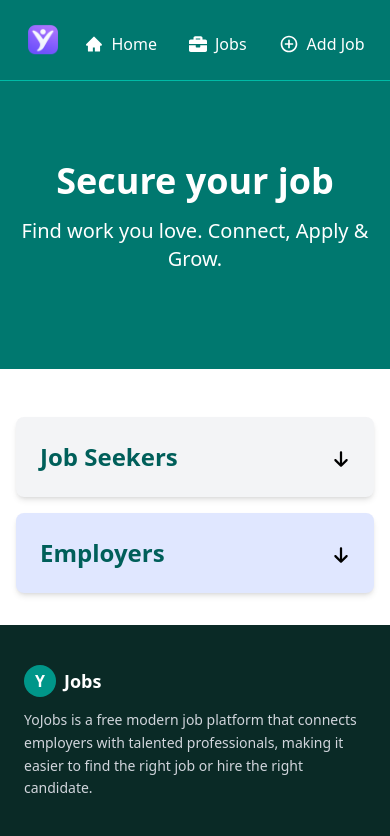
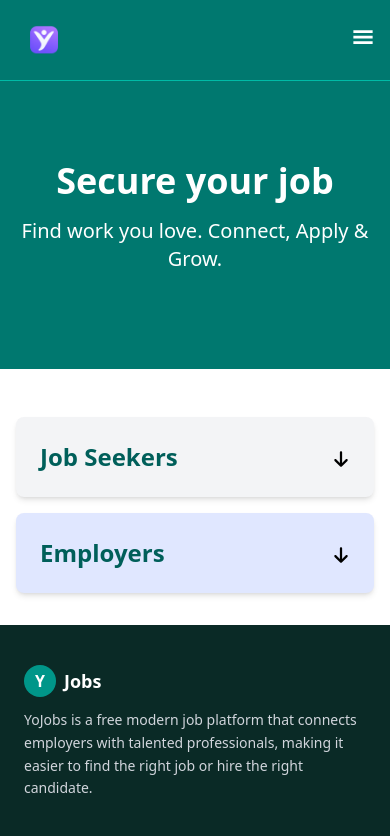
Before and after one commit to Mugwena14/YoJobs, a React (Vite) app: page / in a window 390 px wide. Shown: the top 836 px of the page. Built offline with nearby package versions, Linux system fonts and the light colour scheme.

Commit message:
Added the small screens nav bar

```diff
--- a/src/Components/NavBar.jsx
+++ b/src/Components/NavBar.jsx
@@ -1,65 +1,95 @@
-import logo from '../assets/images/logo.png'
+import { useState } from "react";
+import logo from "../assets/images/logo.png";
 import { Link } from "react-router-dom";
 import { AiFillHome } from "react-icons/ai";
 import { FaBriefcase } from "react-icons/fa";
 import { MdAddCircleOutline } from "react-icons/md";
-
-
+import { GiHamburgerMenu } from "react-icons/gi";
+import { IoMdClose } from "react-icons/io";
 
 const NavBar = () => {
+    const [menuOpen, setMenuOpen] = useState(false);
 
     return (
-        <div>
         <nav className="bg-teal-700 border-b border-teal-500">
-                <div className="mx-auto max-w-7xl px-2 sm:px-6 lg:px-8">
+        <div className="mx-auto max-w-7xl px-4 sm:px-6 lg:px-8">
             <div className="flex h-20 items-center justify-between">
-                    <div
-                        className="flex flex-1 items-center justify-center md:items-stretch md:justify-start"
-                    >
-                        {/* <!-- Logo --> */}
-                        <Link className="flex flex-shrink-0 items-center" to="/home">
-                        <img
-                            className="h-15 w-auto mt-1"
-                            src={logo}
-                            alt="YoJobs"
-                        />
-                        <span
-                            className="hidden md:block text-2xl font-bold bg-gradient-to-r from-white to-violet-500 bg-clip-text text-transparent">
+            {/* Logo */}
+            <Link className="flex items-center" to="/home">
+                <img className="h-14 w-auto mt-1" src={logo} alt="YoJobs" />
+                <span className="hidden md:block text-2xl font-bold bg-gradient-to-r from-white to-violet-500 bg-clip-text text-transparent ml-2">
                 YoJobs
                 </span>
             </Link>
 
-                    <div className="md:ml-auto">
-                        <div className="flex space-x-2 flex items-center mt-2">
+            {/* Desktop Menu */}
+            <div className="hidden md:flex md:ml-auto space-x-2 items-center">
                 <Link
                 to="/home"
-                            className="flex items-center gap-2 text-white transition ease-in-out duration-300 hover:text-violet-600 rounded-md px-3 py-2"
+                className="flex items-center gap-2 text-white transition ease-in-out duration-300 hover:text-violet-400 rounded-md px-3 py-2"
                 >
                 <AiFillHome size={18} />
                 Home
                 </Link>
                 <Link
                 to="/jobs"
-                            className="flex items-center gap-2 text-white transition ease-in-out duration-300 hover:text-violet-600 rounded-md px-3 py-2"
+                className="flex items-center gap-2 text-white transition ease-in-out duration-300 hover:text-violet-400 rounded-md px-3 py-2"
                 >
                 <FaBriefcase size={18} />
                 Jobs
                 </Link>
                 <Link
                 to="/add-job"
-                            className="flex items-center gap-2 text-white transition ease-in-out duration-300 hover:text-violet-600 rounded-md px-3 py-2"
+                className="flex items-center gap-2 text-white transition ease-in-out duration-300 hover:text-violet-400 rounded-md px-3 py-2"
                 >
                 <MdAddCircleOutline size={20} />
                 Add Job
                 </Link>
             </div>
+
+            {/* Mobile Menu Button */}
+            <div className="md:hidden">
+                <button
+                onClick={() => setMenuOpen(!menuOpen)}
+                className="text-white focus:outline-none"
+                >
+                {menuOpen ? <IoMdClose size={28} /> : <GiHamburgerMenu size={22} />}
+                </button>
             </div>
             </div>
         </div>
+
+        {/* Mobile Dropdown Menu */}
+        {menuOpen && (
+            <div className="md:hidden bg-teal-600 border-t border-teal-500 px-4 py-4 space-y-3">
+            <Link
+                to="/home"
+                onClick={() => setMenuOpen(false)}
+                className="flex items-center gap-2 text-white hover:text-violet-300"
+            >
+                <AiFillHome size={18} />
+                Home
+            </Link>
+            <Link
+                to="/jobs"
+                onClick={() => setMenuOpen(false)}
+                className="flex items-center gap-2 text-white hover:text-violet-300"
+            >
+                <FaBriefcase size={18} />
+                Jobs
+            </Link>
+            <Link
+                to="/add-job"
+                onClick={() => setMenuOpen(false)}
+                className="flex items-center gap-2 text-white hover:text-violet-300"
+            >
+                <MdAddCircleOutline size={20} />
+                Add Job
+            </Link>
             </div>
+        )}
         </nav>
-        </div>
-    )
-}
+    );
+};
 
-export default NavBar
+export default NavBar;
```
Also changed, not shown: src/Components/AboutUs.jsx (added). Lines whose indentation alone changed are shown as unchanged.
